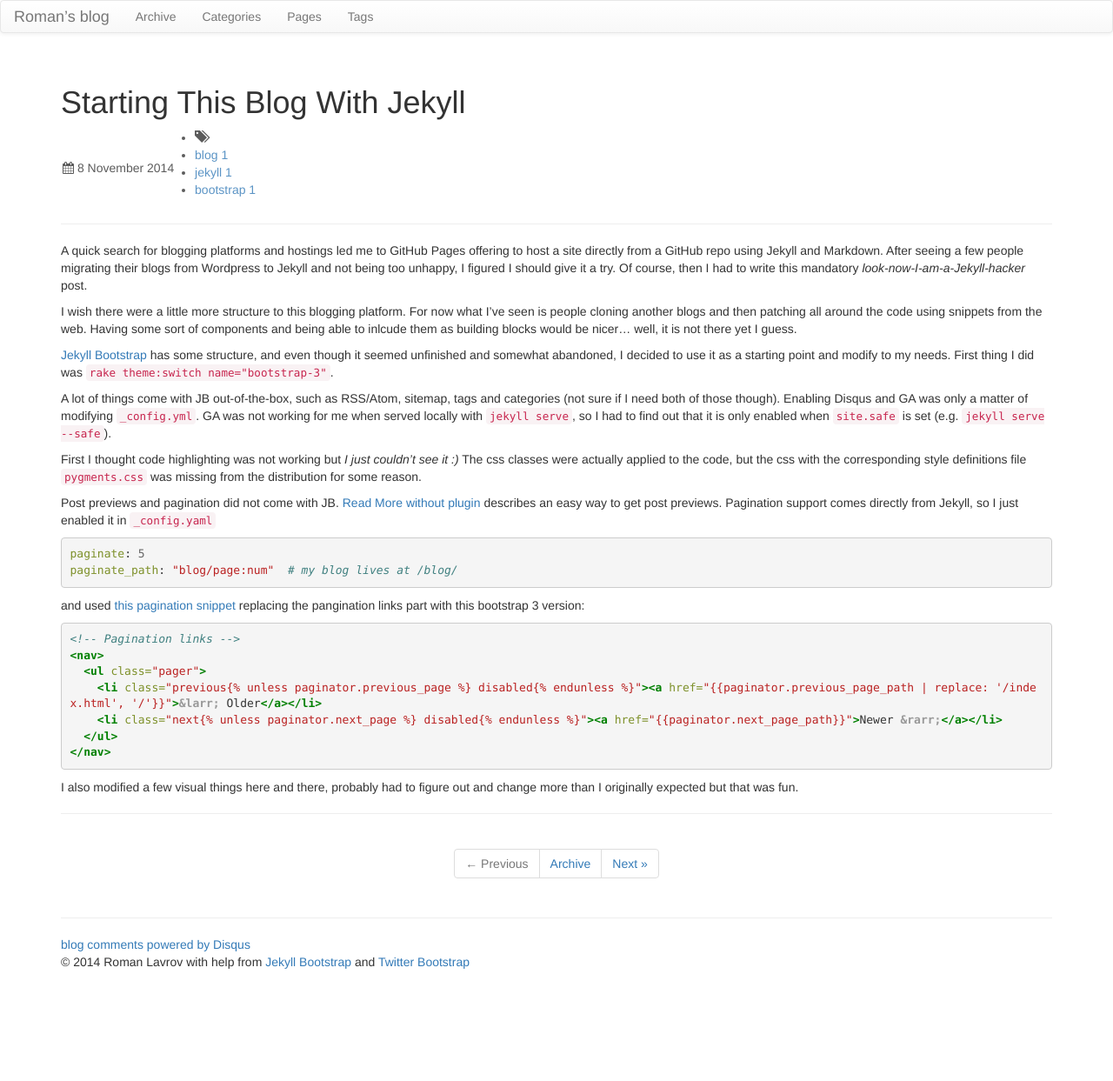
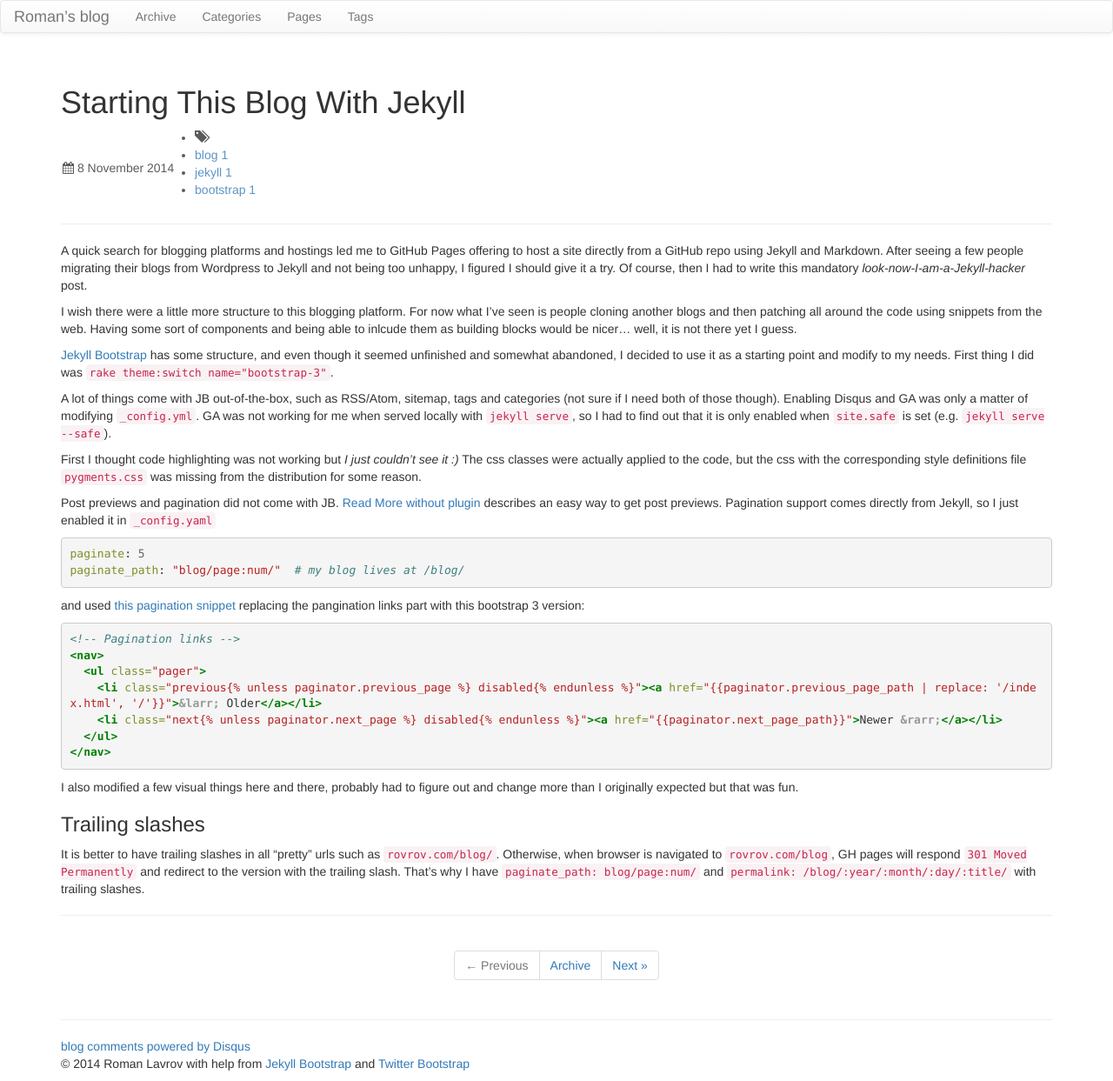
Before and after one commit to rovrov/rovrov.github.io, a Jekyll site: the page built from _posts/2014-11-08-starting-this-blog-with-jekyll.md, in a window 1280 px wide. Shown: the whole page at 87% size. Built offline with Jekyll 4.4.1, drawn with Linux system fonts in a browser that asks for light colours; nearby versions of some CDN libraries; comment, search, counter and statistics services are not loaded; before the commit the page ends 1126 px from its top, so only the background shows below that.

Commit message:
upd post about trailing slashes

```diff
--- a/_posts/2014-11-08-starting-this-blog-with-jekyll.md
+++ b/_posts/2014-11-08-starting-this-blog-with-jekyll.md
@@ -22,7 +22,7 @@ Post previews and pagination did not come with JB. [Read More without plugin](ht
 
 {% highlight yaml %}
 paginate: 5
-paginate_path: "blog/page:num"  # my blog lives at /blog/
+paginate_path: "blog/page:num/"  # my blog lives at /blog/
 {% endhighlight %}
 
 and used [this pagination snippet](http://jekyllrb.com/docs/pagination/#render-the-paginated-posts) replacing the pangination links part with this bootstrap 3 version:
@@ -40,3 +40,7 @@ and used [this pagination snippet](http://jekyllrb.com/docs/pagination/#render-t
 {% endhighlight %}
 
 I also modified a few visual things here and there, probably had to figure out and change more than I originally expected but that was fun.
+
+### Trailing slashes
+
+It is better to have trailing slashes in all "pretty" urls such as `rovrov.com/blog/`. Otherwise, when browser is navigated to `rovrov.com/blog`, GH pages will respond `301 Moved Permanently` and redirect to the version with the trailing slash. That's why I have `paginate_path: blog/page:num/` and `permalink: /blog/:year/:month/:day/:title/` with trailing slashes.
```
